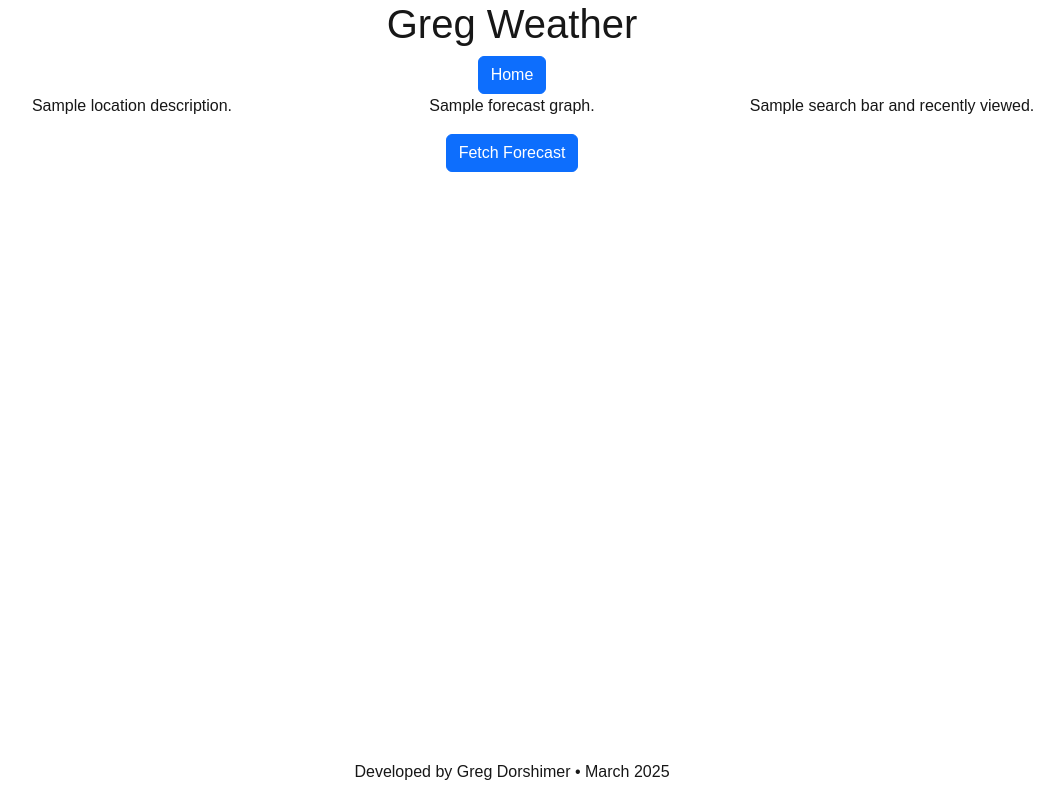
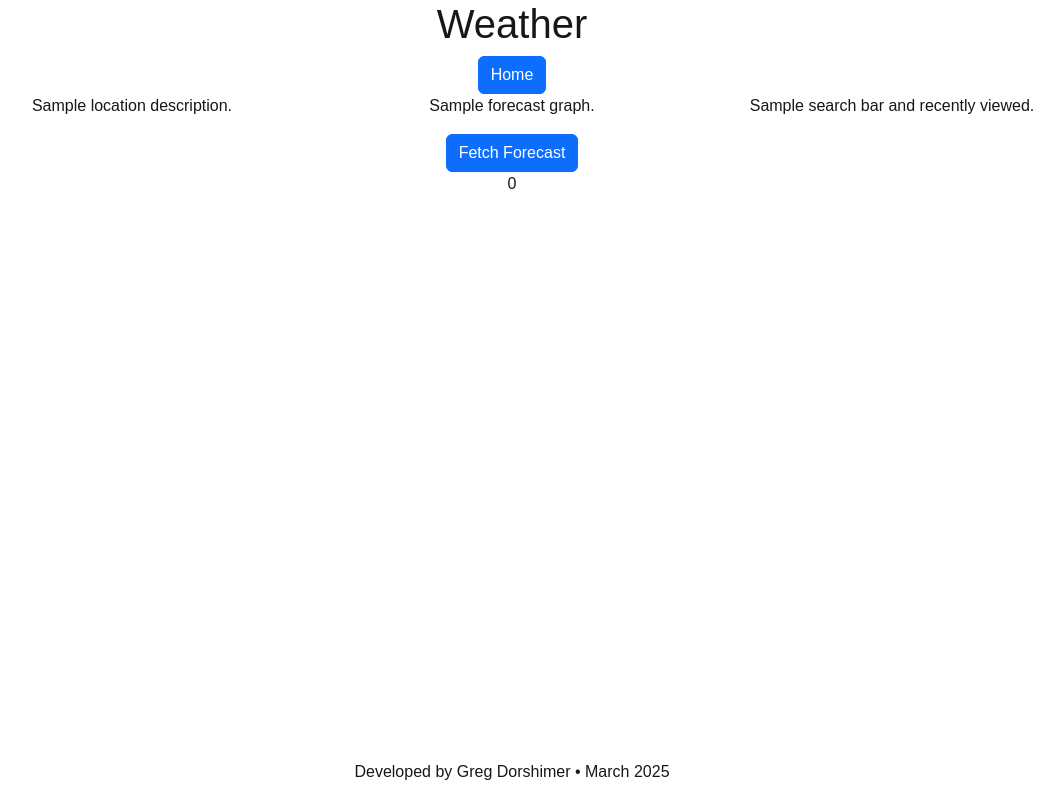
Before and after one commit to gregdorshimer/gregs-weather, a Next.js app: page /weather in a window 1280 px wide. Shown: the whole page, without its empty margins (128-1188 px from the left). Built offline with nearby package versions, Linux system fonts and the light colour scheme.

Commit message:
added components, separeted server and client

```diff
--- a/src/app/weather/layout.js
+++ b/src/app/weather/layout.js
@@ -1,4 +1,5 @@
 import "bootstrap/dist/css/bootstrap.min.css";
+import { Chau_Philomene_One } from "next/font/google";
 
 export default function WeatherLayout({ children}) {
     return (
--- a/src/app/weather/page.js
+++ b/src/app/weather/page.js
@@ -1,44 +1,51 @@
+import "bootstrap/dist/css/bootstrap.min.css";
+import { Chau_Philomene_One } from "next/font/google";
 import Link from "next/link"
+import Suspense from 'react'
+import WeatherContent from "./weather-content";
+
+
+async function fetchForecast() {
+    // NWS API docs:
+    // Docs home: https://www.weather.gov/documentation/services-web-api
+    // FAQ: https://weather-gov.github.io/api/gridpoints
+
+    // Find coordinates on the map: https://gps-coordinates.org/
+
+    // Find forecast office codes: https://en.wikipedia.org/wiki/List_of_National_Weather_Service_Weather_Forecast_Offices
+
+    // Get a grid loc (properties.gridX, and properties.gridY, and office is properties.gridId) given
+    // coordinates:
+    // https://api.weather.gov/points/43.66%2C-70.26
+    // return GYX, 76, 59 (Portland, ME), among other data
+
+    // Get forecast for an office and a grid loc: https://api.weather.gov/gridpoints/GYX/31,80/forecast
+
+    // TODO
+
+    const data = await fetch("https://api.weather.gov/gridpoints/GYX/31,80/forecast");
+    const forecast = await data.json();
+    console.log(forecast.properties);
+    return forecast.properties;
+}
 
 export default function WeatherPage({children}) {
+    // const promise = fetchForecast();
+    // const promise = fetch("https://api.weather.gov/gridpoints/GYX/31,80/forecast");
+
     return (
+        // <Suspense fallback={<div>Loading...</div>}>
             <div className="container text-center">
 
                 <div className="row">
                     {/* TODO title area */}
-                <h1>Greg Weather</h1>
+                    <h1>Weather</h1>
                     <Link href="/"><button type="button" className="btn btn-primary">Home</button></Link>
                 </div>
 
 
 
-
-            <div className="row">
-
-                <div className="col-4">
-                    {/* TODO left column for location description, legend */}
-                    <p>Sample location description.</p>
-                </div>
-
-                <div className="col-4">
-                    {/* TODO forecast graph content */}
-                    <p>Sample forecast graph.</p>
-                </div>
-
-                <div className="col-4">
-                    {/* TODO search bar and recent locations */}
-                    <p>Sample search bar and recently viewed.</p>
-                </div>
-
-            </div>
-
-
-
-            <div>
-                {/* TODO component for fetching forecast */}
-                <button type="button" className="btn btn-primary">Fetch Forecast</button>
-            </div>
-
+                    <WeatherContent />
 
 
 
@@ -48,5 +55,6 @@ export default function WeatherPage({children}) {
                 </div>
 
             </div>
+        // </Suspense>
     );
 }
--- /dev/null
+++ b/src/app/weather/weather-content.js
@@ -0,0 +1,64 @@
+"use client";
+import { useState, use } from "react";
+
+function Forecast({data}) {
+    return (
+        <>
+            <p>{data}</p>
+        </>
+    );
+}
+
+function ForecastButton({counter, onClick}) {
+
+    function handleClick() {
+        console.log("fetch forecast clicked");
+        counter++;
+        onClick(counter);
+    }
+
+    return (
+        <button
+            type="button"
+            className="btn btn-primary"
+            onClick={handleClick}>
+            Fetch Forecast
+        </button>
+    );
+
+}
+
+export default function WeatherContent({forecastPromise}) {
+    const [testForecast, setTestForecast] = useState(0);
+
+    // const forecast = use(forecastPromise);
+
+    return (
+        <div className="row">
+
+            <div className="col-4">
+                {/* TODO left column for location description, legend */}
+                <p>Sample location description.</p>
+            </div>
+
+            <div className="col-4">
+                {/* TODO forecast graph content */}
+
+                <p>Sample forecast graph.</p>
+
+                <ForecastButton counter={testForecast} onClick={setTestForecast}/>
+
+                <Forecast data={testForecast} />
+
+                {/* <p>{forecast}</p> */}
+
+            </div>
+
+            <div className="col-4">
+                {/* TODO search bar and recent locations */}
+                <p>Sample search bar and recently viewed.</p>
+            </div>
+
+        </div>
+    );
+}
```
Lines whose indentation alone changed are shown as unchanged.
